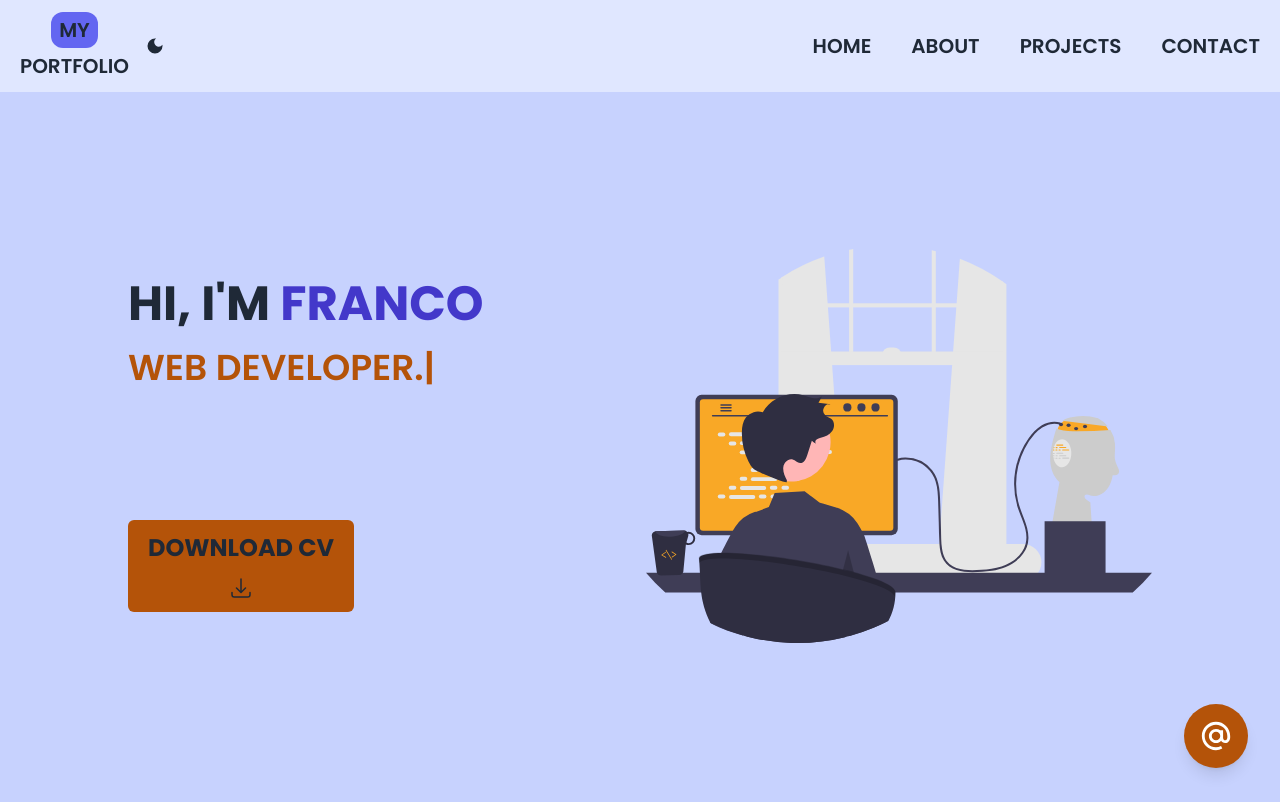
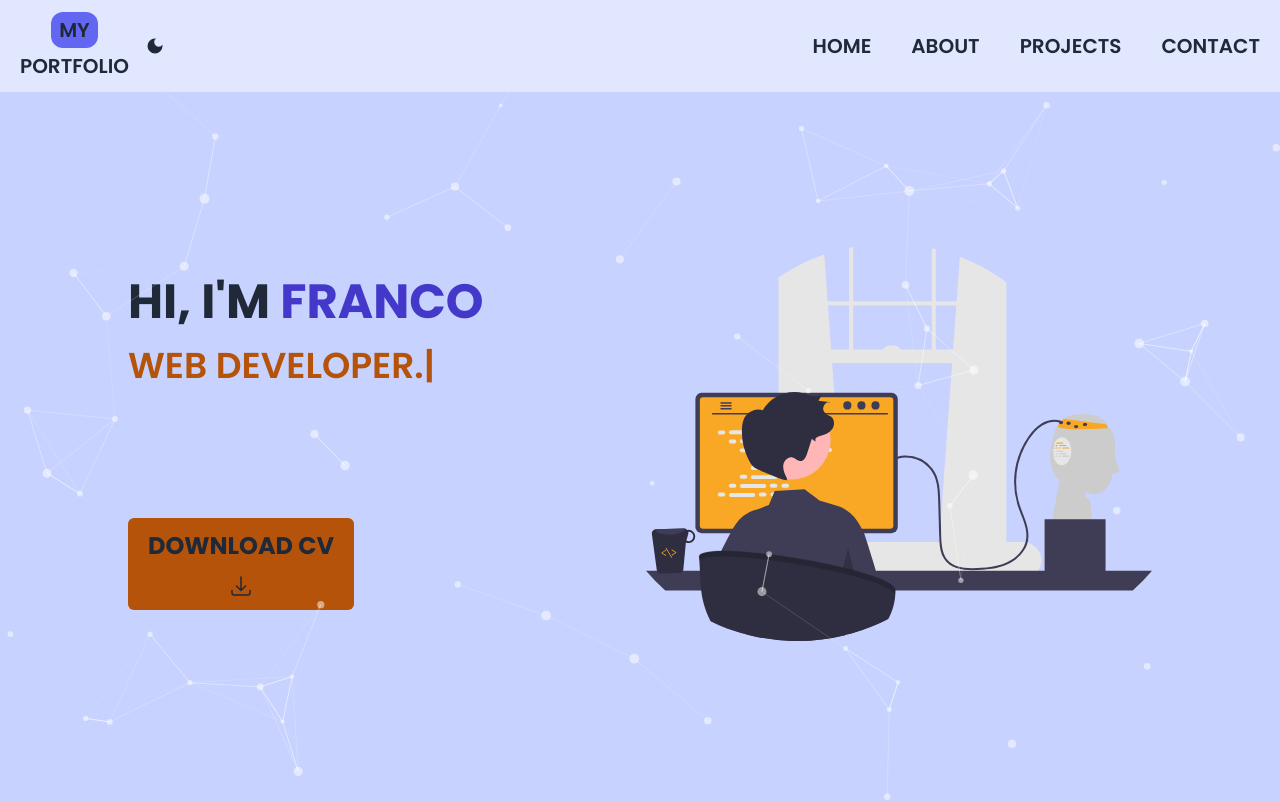
Before and after one commit to Piccolifranco/my-portfolio, a Next.js app: page / in a window 1280 px wide. Shown: the top 802 px of the page. Built offline with nearby package versions, Linux system fonts and the light colour scheme.

Commit message:
fixing particles

```diff
--- a/src/app/layout.tsx
+++ b/src/app/layout.tsx
@@ -6,6 +6,7 @@ import Navbar from "@/components/Navbar";
 import MobileNavBar from "@/components/MobileNavbar";
 import Hero from "@/components/Hero";
 import { Toaster } from "react-hot-toast";
+import Particle from "@/components/Particle";
 
 export const metadata: Metadata = {
   title: "My Portfolio",
@@ -21,6 +22,7 @@ export default function RootLayout({
     <html lang="en">
       <body className="font-primary">
         <Providers>
+          <Particle />
           <Toaster />
           <Navbar />
           {children}
--- a/src/components/ExpandableFAB.tsx
+++ b/src/components/ExpandableFAB.tsx
@@ -37,11 +37,7 @@ const ExpandableFAB = () => {
   }, [isExpanded]);
 
   return (
-    <div
-      ref={fabRef}
-      id="FloatButton"
-      className="fixed lg:bottom-8 bottom-32  right-8"
-    >
+    <div ref={fabRef} id="FloatButton" className="fixed bottom  right-8">
       <div
         className={`flex flex-col pb-5 space-y-2 transition-all duration-500 items-center ${
           isExpanded ? "opacity-100" : "opacity-0 pointer-events-none"
--- a/src/components/Hero.tsx
+++ b/src/components/Hero.tsx
@@ -1,6 +1,5 @@
 import Image from "next/image";
 import React from "react";
-import Particle from "./Particle";
 import TextEffect from "./TextEffect";
 import { HiArrowDownTray } from "react-icons/hi2";
 import { saveAs } from "file-saver";
@@ -11,8 +10,7 @@ export default function Hero() {
     saveAs(URL, "Franco Piccoli CV");
   };
   return (
-    <div className="lg:h[88vh] flex items-center h-[calc(100vh-92px)]">
-      <Particle />
+    <div className="lg:h-[88vh] flex items-center h-[calc(100vh-92px)]">
       <div className="w-4/5 lg:h-[88vh]  lg:grid flex flex-col-reverse lg:grid-cols-2 mx-auto gap-3 ">
         <div className="flex flex-col place-self-center gap-5 w-full">
           <h1 className="text-3xl md:text-5xl font-bold">
```
